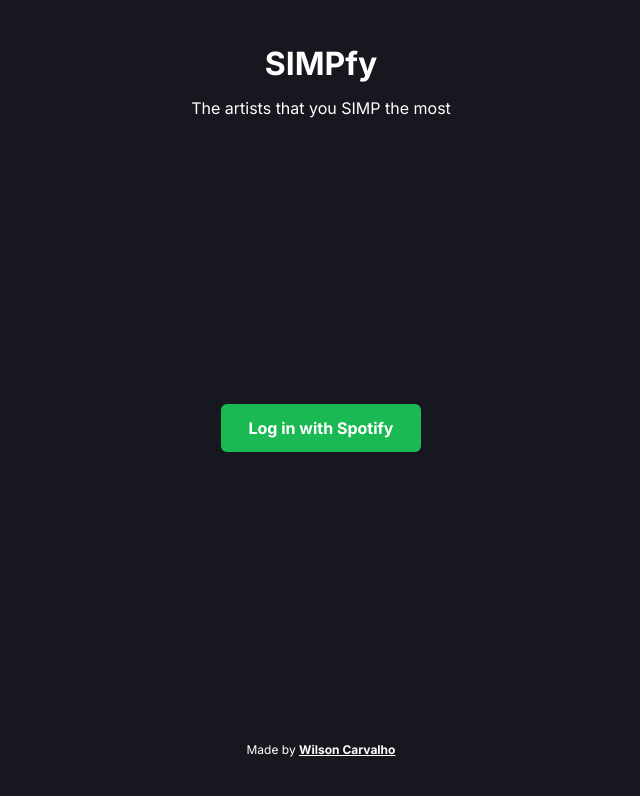
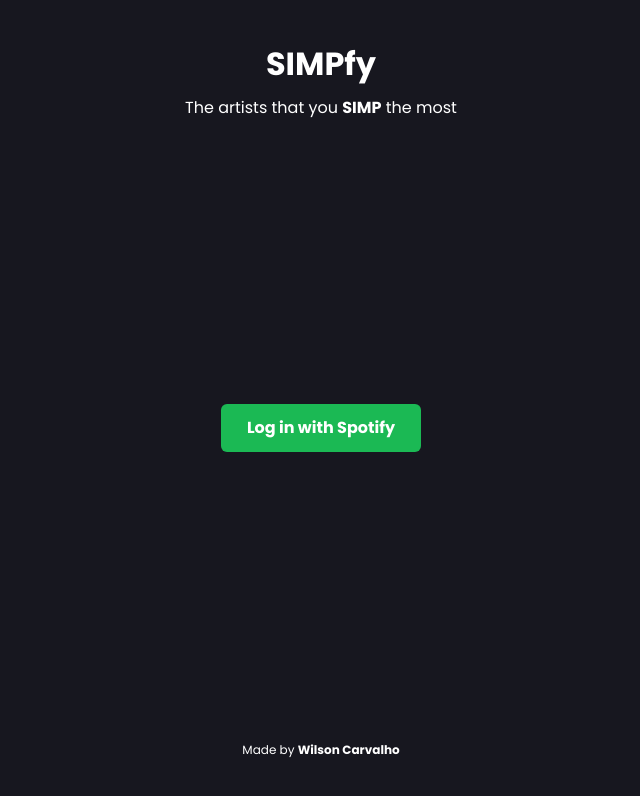
Before and after one commit to eng-wilson/top-songs, a Next.js app: page / in a window 1280 px wide. Shown: the top 796 px of the page, without its empty margins (319-959 px from the left). Built offline with nearby package versions, Linux system fonts and the light colour scheme.

Commit message:
style: add result card

```diff
--- a/src/app/layout.tsx
+++ b/src/app/layout.tsx
@@ -1,8 +1,13 @@
 import type { Metadata } from "next";
-import { Inter } from "next/font/google";
+import { Inter, Poppins } from "next/font/google";
 import "./globals.css";
 
-const inter = Inter({ subsets: ["latin"] });
+const inter = Inter({ subsets: ["latin"], variable: "--inter-font" });
+const poppins = Poppins({
+  subsets: ["latin"],
+  weight: ["400", "500", "600", "700", "800"],
+  variable: "--poppins-font",
+});
 
 export const metadata: Metadata = {
   title: "Create Next App",
@@ -16,7 +21,9 @@
 }>) {
   return (
     <html lang="en">
-      <body className={inter.className}>{children}</body>
+      <body className={`${inter.variable} ${poppins.variable}`}>
+        {children}
+      </body>
     </html>
   );
 }
--- /dev/null
+++ b/src/app/me/components/Artist.tsx
@@ -0,0 +1,22 @@
+import React from "react";
+
+const Artist = ({ name, image }: { name: string; image: string }) => {
+  return (
+    <div
+      key={name}
+      className="flex items-center gap-2 bg-black rounded-md px-3 py-2 w-fit max-w-[175px]"
+    >
+      <img
+        src={image}
+        alt=""
+        className="h-10 w-10 md:h-14 md:w-14 rounded-md"
+      />
+
+      <span className="text-white text-xs md:text-md font-semibold font-poppins">
+        {name}
+      </span>
+    </div>
+  );
+};
+
+export default Artist;
--- /dev/null
+++ b/src/app/me/components/Title.tsx
@@ -0,0 +1,13 @@
+import React from "react";
+
+// import { Container } from './styles';
+
+const Title = ({ title }: { title: string }) => {
+  return (
+    <span className="text-white text-[40px] md:text-[48px] font-black w-[40px] text-center font-poppins">
+      {title}
+    </span>
+  );
+};
+
+export default Title;
--- a/src/app/me/page.tsx
+++ b/src/app/me/page.tsx
@@ -5,6 +5,8 @@
 import { AxiosError } from "axios";
 import { useSearchParams } from "next/navigation";
 import React, { useEffect, useState } from "react";
+import Artist from "./components/Artist";
+import Title from "./components/Title";
 
 // import { Container } from './styles';
 
@@ -98,28 +100,73 @@
       getTopTracksData();
     }
   }, [code]);
+
   return (
-    <div>
-      <div>
-        <span>S - </span>
-        <span>{items?.s?.[0]?.name}</span>
-      </div>
+    <main className="flex bg-[#17171f] flex-col h-[100dvh] w-full items-center justify-start pt-10 px-4 gap-6">
+      <h1 className="text-white text-[30px] md:text-[42px] font-semibold text-center font-poppins">
+        Yes, I&apos;m a <span className="font-black">SIMP</span>
+      </h1>
+      <section className="flex flex-col h-fit justify-center px-6 py-4 gap-6 md:gap-10 max-w-[500px] rounded-md bg-white/5">
+        <div className="flex items-center gap-2">
+          <Title title="S" />
+          <div className="flex items-center gap-2 flex-wrap">
+            {items?.s.slice(0, 2).map((item) => (
+              <Artist
+                key={item.name}
+                name={item.name}
+                image={item.images[0].url}
+              />
+            ))}
+          </div>
+        </div>
 
-      <div>
-        <span>I - </span>
-        <span>{items?.i?.[0]?.name}</span>
-      </div>
+        <div className="flex items-center gap-2">
+          <Title title="I" />
+          <div className="flex items-center gap-2 flex-wrap">
+            {items?.i.slice(0, 2).map((item) => (
+              <Artist
+                key={item.name}
+                name={item.name}
+                image={item.images[0].url}
+              />
+            ))}
+          </div>
+        </div>
 
-      <div>
-        <span>M - </span>
-        <span>{items?.m?.[0]?.name}</span>
-      </div>
+        <div className="flex items-center gap-2">
+          <Title title="M" />
+          <div className="flex items-center gap-2 flex-wrap">
+            {items?.m.slice(0, 2).map((item) => (
+              <Artist
+                key={item.name}
+                name={item.name}
+                image={item.images[0].url}
+              />
+            ))}
+          </div>
+        </div>
 
-      <div>
-        <span>P - </span>
-        <span>{items?.p?.[0]?.name}</span>
-      </div>
-    </div>
+        <div className="flex items-center gap-2">
+          <Title title="P" />
+          <div className="flex items-center gap-2 flex-wrap">
+            {items?.p.slice(0, 2).map((item) => (
+              <Artist
+                key={item.name}
+                name={item.name}
+                image={item.images[0].url}
+              />
+            ))}
+          </div>
+        </div>
+      </section>
+
+      <span className="text-xs text-center font-poppins">
+        Made with{" "}
+        <a href="" className="font-bold">
+          SIMPfy
+        </a>
+      </span>
+    </main>
   );
 };
 
--- a/src/app/page.tsx
+++ b/src/app/page.tsx
@@ -22,9 +22,11 @@
   return (
     <main className="flex bg-[#17171f] flex-col h-[100dvh] w-full items-center justify-between py-10">
       <div className="flex flex-col items-center gap-2">
-        <h1 className="text-white text-[32px] font-bold text-center">SIMPfy</h1>
-        <span className="text-white text-center text-md">
-          The artists that you SIMP the most
+        <h1 className="text-white text-[32px] font-bold text-center font-poppins">
+          SIMPfy
+        </h1>
+        <span className="text-white text-center text-md font-poppins">
+          The artists that you <span className="font-bold">SIMP</span> the most
         </span>
       </div>
 
@@ -32,16 +34,18 @@
         onClick={handleRedirect}
         className="h-12 bg-[#1BB954] flex items-center justify-center rounded-md py-2 px-4 w-[200px]"
       >
-        <span className="text-white font-bold">Log in with Spotify</span>
+        <span className="text-white font-bold font-poppins">
+          Log in with Spotify
+        </span>
       </button>
 
       <div>
-        <span className="text-white text-xs">
+        <span className="text-white text-xs font-poppins">
           Made by{" "}
           <a
             href="https://www.wilsoncarvalho.com/"
             target="_blank"
-            className="font-bold underline"
+            className="font-bold"
           >
             Wilson Carvalho
           </a>
--- a/tailwind.config.ts
+++ b/tailwind.config.ts
@@ -13,6 +13,10 @@
         "gradient-conic":
           "conic-gradient(from 180deg at 50% 50%, var(--tw-gradient-stops))",
       },
+      fontFamily: {
+        inter: "var(--inter-font)",
+        poppins: "var(--poppins-font)",
+      },
     },
   },
   plugins: [],
```
